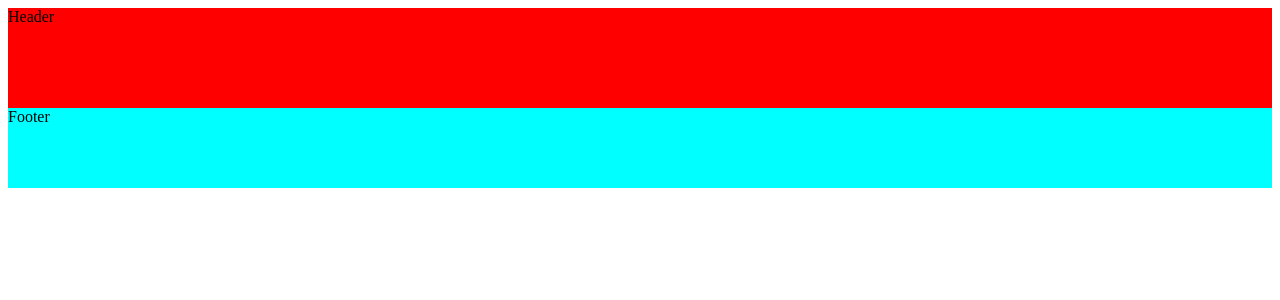
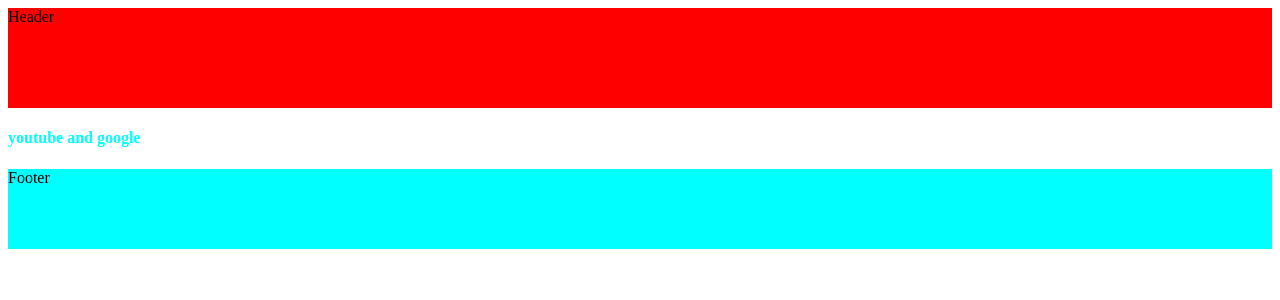
Before and after one commit to Jalever/chatbot, a React app: page / in a window 1280 px wide. Shown: the top 300 px of the page. Built offline with nearby package versions, Linux system fonts and the light colour scheme.

Commit message:
typescript boilerplate

```diff
--- /dev/null
+++ b/src/components/Hello/index.tsx
@@ -0,0 +1,22 @@
+import * as React from "react";
+
+import * as styles from "./styles.scss";
+
+interface HelloProps {
+    compiler: String,
+    framework: String
+};
+
+const Hello = (props: HelloProps) => {
+    return(
+        <React.Fragment>
+            <h4
+                className={styles.hello}
+            >
+                {props.compiler} and {props.framework}
+            </h4>
+        </React.Fragment>
+    );
+};
+
+export default Hello;
--- /dev/null
+++ b/src/components/Hello/styles.scss
@@ -0,0 +1,3 @@
+.hello {
+    color: #00ffff;
+}
--- a/src/index.tsx
+++ b/src/index.tsx
@@ -4,13 +4,16 @@ import * as styles from "./style.scss";
 import Header from "@components/Header/index";
 
 import Footer from "@components/Footer/index";
-
+import Hello from "@components/Hello/index";
 
 const App = () => {
     return(
         <>
             <Header />
-
+                <Hello
+                    compiler="youtube"
+                    framework="google"
+                />
             <Footer />
         </>
     );
```
Also changed, not shown: src/components/Hello/styles.scss.d.ts (added, +7 -0 lines).
